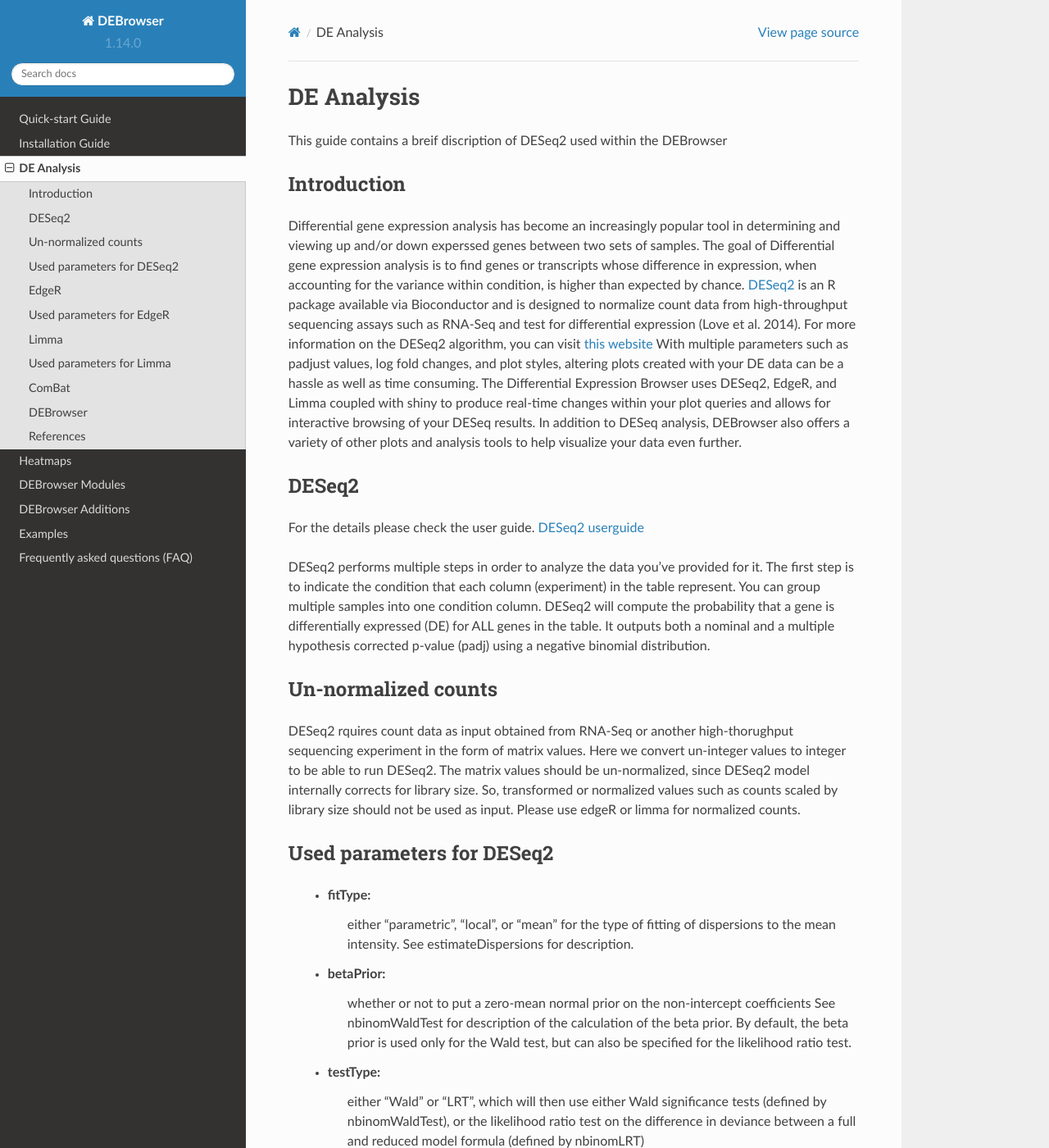
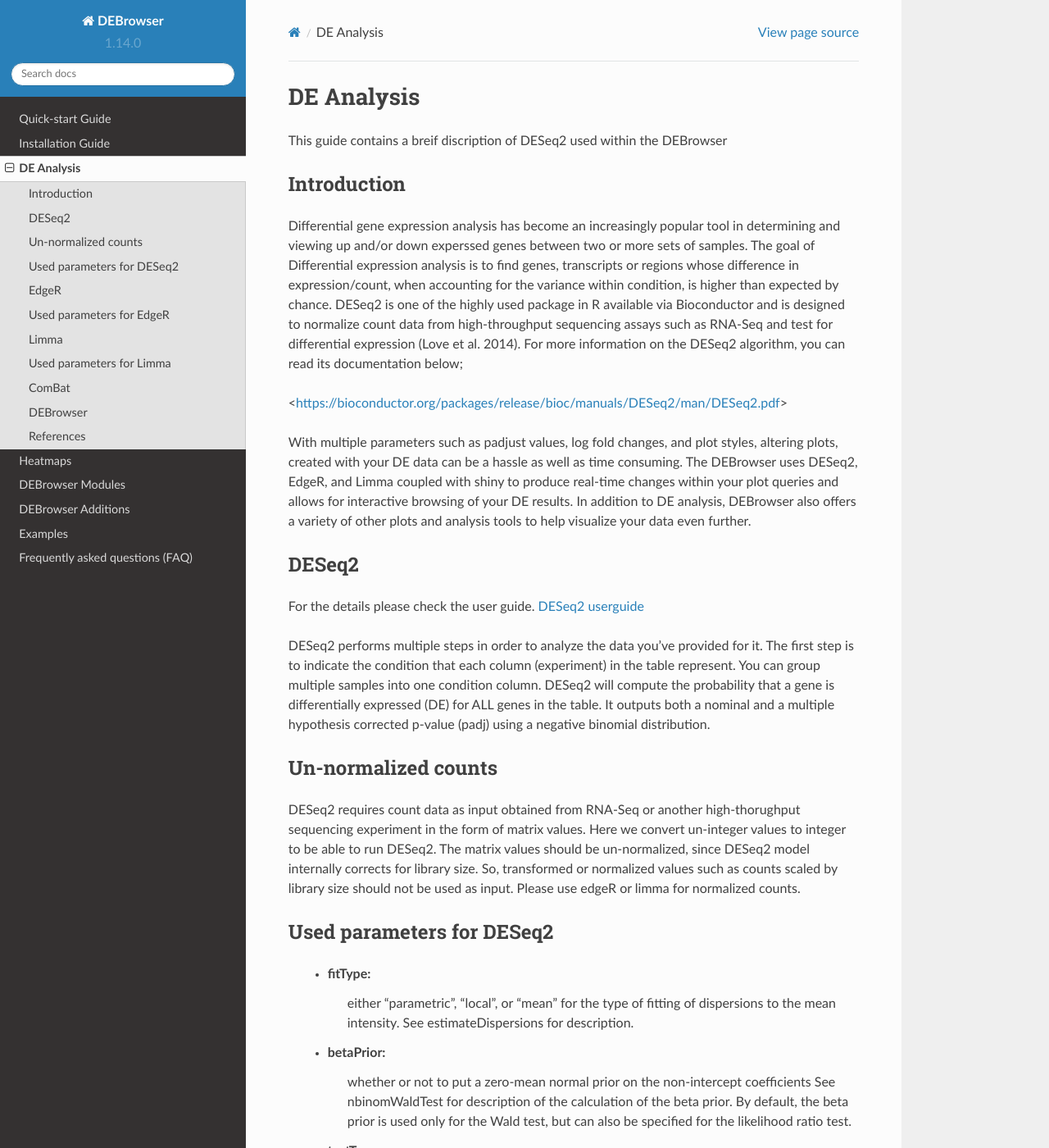
Before and after one commit to UMMS-Biocore/debrowser-docs, a Sphinx documentation site: the page built from docs/deseq/deseq.rst, in a window 1280 px wide and 1400 px high. Shown: the whole window at 82% size. Built offline with Sphinx 7.4.7 and the Read the Docs theme 2.0.0, drawn with Linux system fonts in a browser that asks for light colours.

Commit message:
Typo fixes

```diff
--- a/docs/deseq/deseq.rst
+++ b/docs/deseq/deseq.rst
@@ -8,22 +8,11 @@ This guide contains a breif discription of DESeq2 used within the DEBrowser
 Introduction
 ============
 
-Differential gene expression analysis has become an increasingly popular tool
-in determining and viewing up and/or down experssed genes between two sets of
-samples.  The goal of Differential gene expression analysis is to find genes
-or transcripts whose difference in expression, when accounting for the
-variance within condition, is higher than expected by chance.  `DESeq2
-<https://bioconductor.org/packages/release/bioc/html/DESeq2.html>`_ is an R
-package available via Bioconductor and is designed to normalize count data
-from high-throughput sequencing assays such as RNA-Seq and test for
-differential expression (Love et al. 2014).  For more information on the
-DESeq2 algorithm, you can visit `this website <https://bioconductor.org/packages/release/bioc/vignettes/DESeq2/inst/doc/DESeq2.pdf>`_  With multiple parameters such as padjust values, log fold changes, and plot styles, altering plots
-created with your DE data can be a hassle as well as time consuming.  The
-Differential Expression Browser uses DESeq2, EdgeR, and Limma coupled with shiny to produce
-real-time changes within your plot queries and allows for interactive browsing
-of your DESeq results. In addition to DESeq analysis, DEBrowser also offers
-a variety of other plots and analysis tools to help visualize your data
-even further.
+Differential gene expression analysis has become an increasingly popular tool in determining and viewing up and/or down experssed genes between two or more sets of samples. The goal of Differential expression analysis is to find genes, transcripts or regions whose difference in expression/count, when accounting for the variance within condition, is higher than expected by chance. DESeq2 is one of the highly used package in R available via Bioconductor and is designed to normalize count data from high-throughput sequencing assays such as RNA-Seq and test for differential expression (Love et al. 2014). For more information on the DESeq2 algorithm, you can read its documentation below;
+
+<https://bioconductor.org/packages/release/bioc/manuals/DESeq2/man/DESeq2.pdf>
+
+With multiple parameters such as padjust values, log fold changes, and plot styles, altering plots, created with your DE data can be a hassle as well as time consuming. The DEBrowser uses DESeq2, EdgeR, and Limma coupled with shiny to produce real-time changes within your plot queries and allows for interactive browsing of your DE results. In addition to DE analysis, DEBrowser also offers a variety of other plots and analysis tools to help visualize your data even further.
 
 DESeq2
 =========
@@ -39,7 +28,7 @@ both a nominal and a multiple hypothesis corrected p-value (padj) using a negati
 
 Un-normalized counts
 ====================
-DESeq2 rquires count data as input obtained from RNA-Seq or another high-thorughput sequencing experiment in the form of matrix values. Here we convert un-integer values to integer to be able to run DESeq2. The matrix values should be un-normalized, since DESeq2 model internally corrects for library size. So, transformed or normalized values such as counts scaled by library size should not be used as input. Please use edgeR or limma for normalized counts.
+DESeq2 requires count data as input obtained from RNA-Seq or another high-thorughput sequencing experiment in the form of matrix values. Here we convert un-integer values to integer to be able to run DESeq2. The matrix values should be un-normalized, since DESeq2 model internally corrects for library size. So, transformed or normalized values such as counts scaled by library size should not be used as input. Please use edgeR or limma for normalized counts.
 
 Used parameters for DESeq2
 ==========================
```
